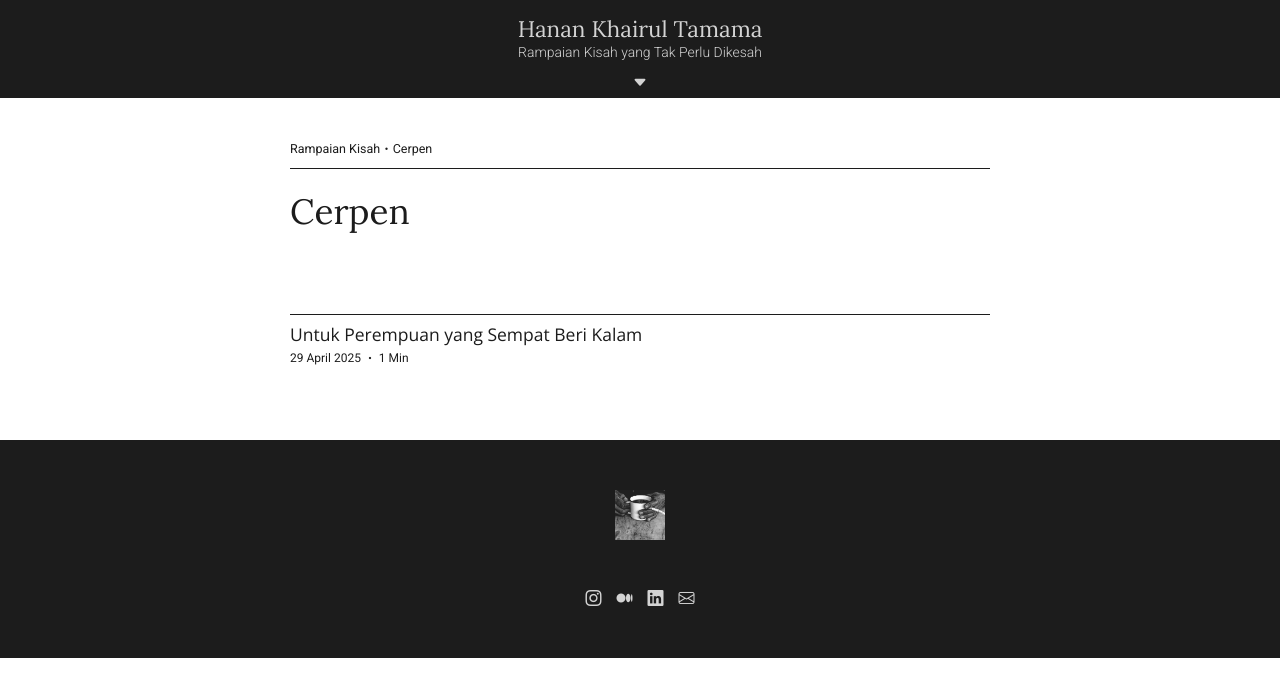
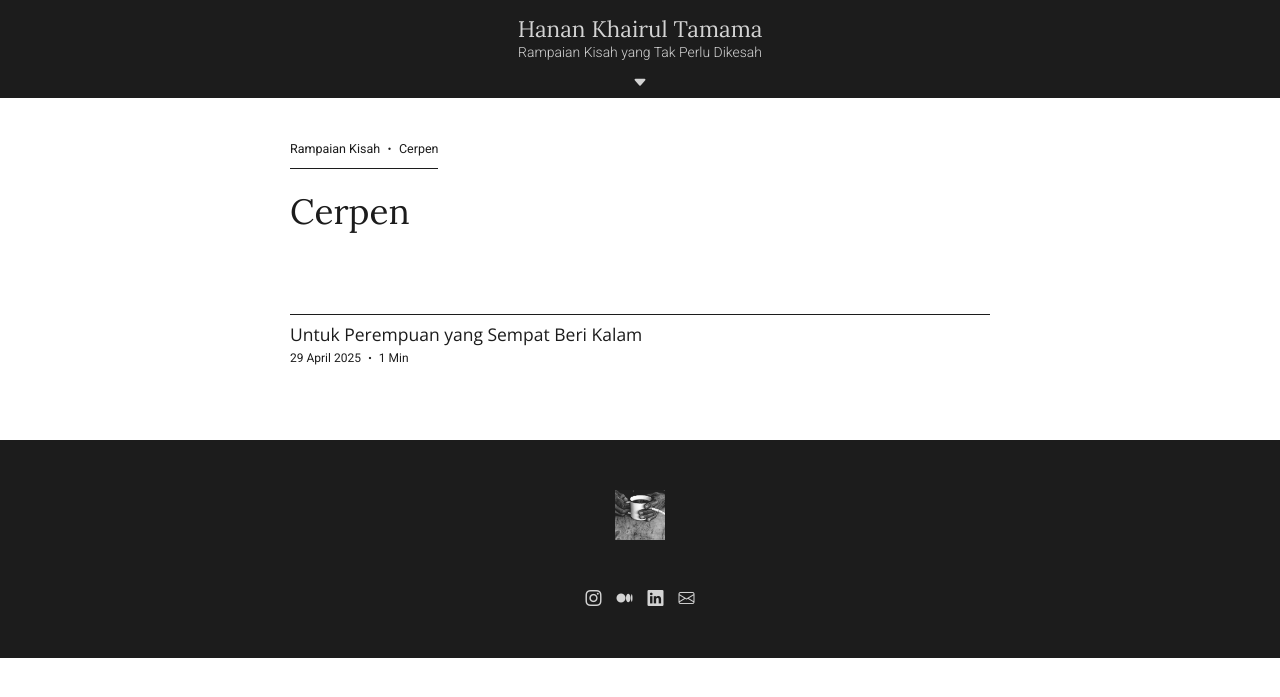
Before and after one commit to MeatBeaters/hanankhairultamama, a Jekyll site: the page built from categories/cerpen.md, in a window 1280 px wide. Shown: the top 697 px of the page. Built offline with Jekyll 4.4.1, drawn with Linux system fonts in a browser that asks for light colours.

Commit message:
Update main.css

```diff
--- a/assets/css/main.css
+++ b/assets/css/main.css
@@ -134,7 +134,7 @@ h2 {
     align-self: center;
 }
 .post-container-breadcrumb {
-    display: flex;
+    display: inline-block;
     font-family: 'Roboto', Sans-Serif;
     font-size: 12.5px;
     line-height: 3;
@@ -249,7 +249,7 @@ h2 {
 }
 .category-container-breadcrumb {
     margin: 130px 0px 20px 0px;
-    display: flex;
+    display: inline-block;
     font-family: 'Roboto', Sans-Serif;
     font-size: 12.5px;
     line-height: 3;
```
